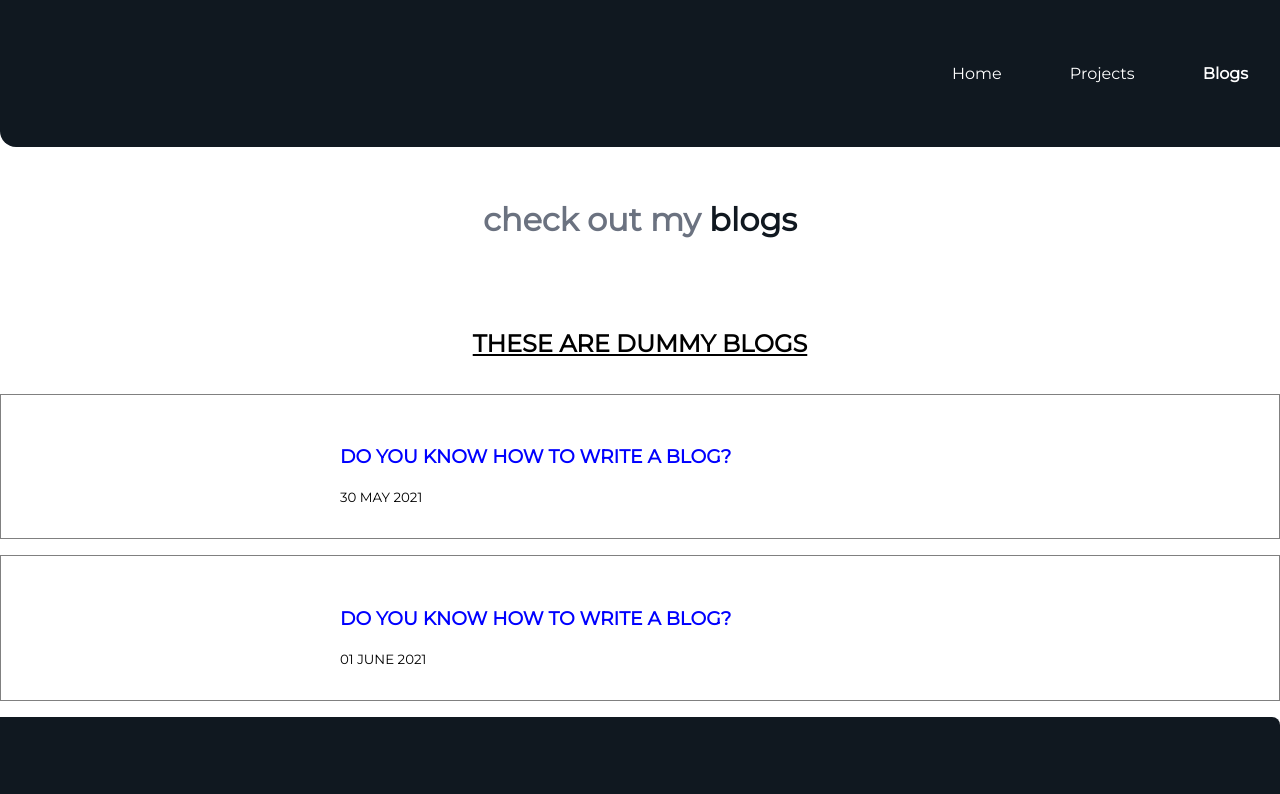
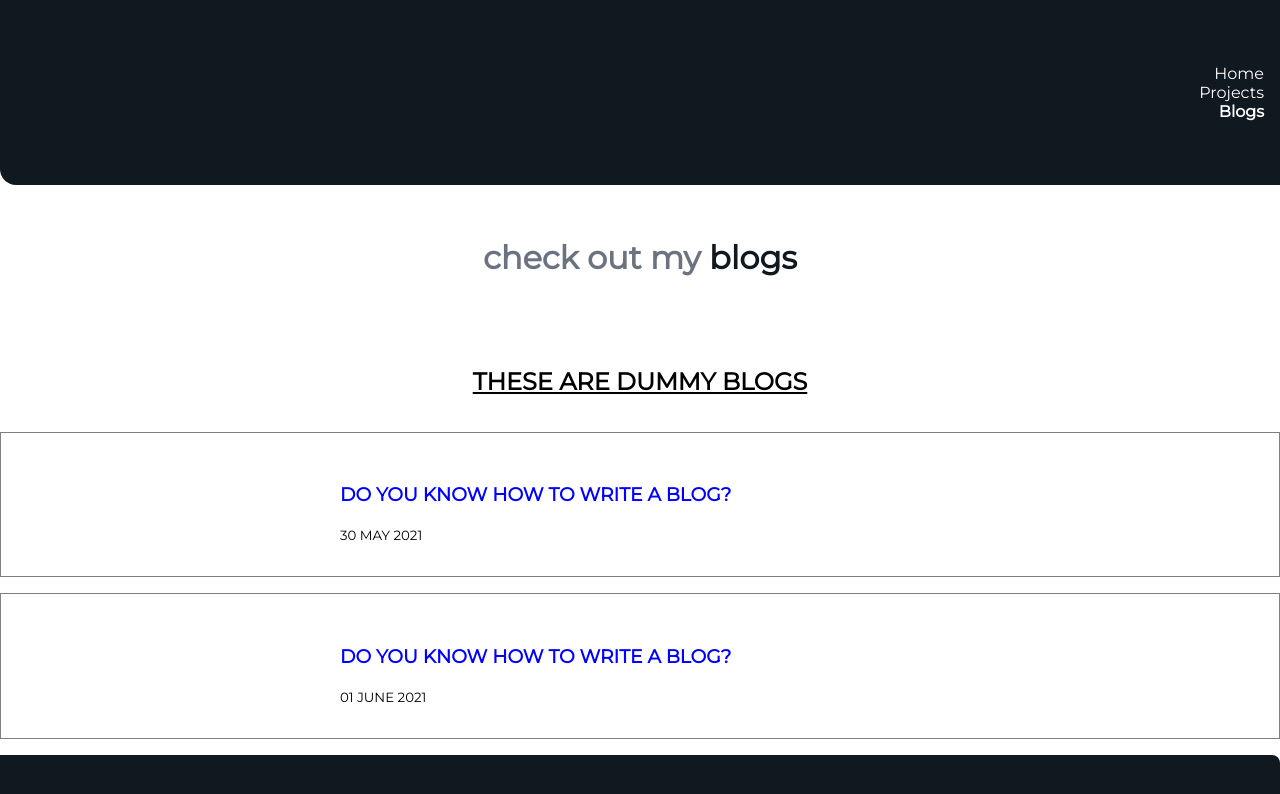
Before and after one commit to athulsudhakaran/lesson-3-neogcamp, a plain HTML site: page blogs.html in a window 1280 px wide. Shown: the top 794 px of the page. Drawn offline with Linux system fonts and the light colour scheme.

Commit message:
light changes 2

```diff
--- a/blogs.html
+++ b/blogs.html
@@ -11,13 +11,13 @@
     <nav class="navigation ">
         <div class="nav-brand"></div>
         <ul class="list unordered ">
-            <li class="inline ">
+            <li >
                 <a class="link li-color " href="/">Home</a>
             </li>
-            <li class="inline">
+            <li >
                 <a class="link li-color  " href="/">Projects</a>
             </li>
-            <li class="inline">
+            <li >
                 <a class="link li-color li-active" href="/">Blogs</a>
             </li>
         </nav>
```
Also changed, not shown: project.html (+3 -3 lines).
